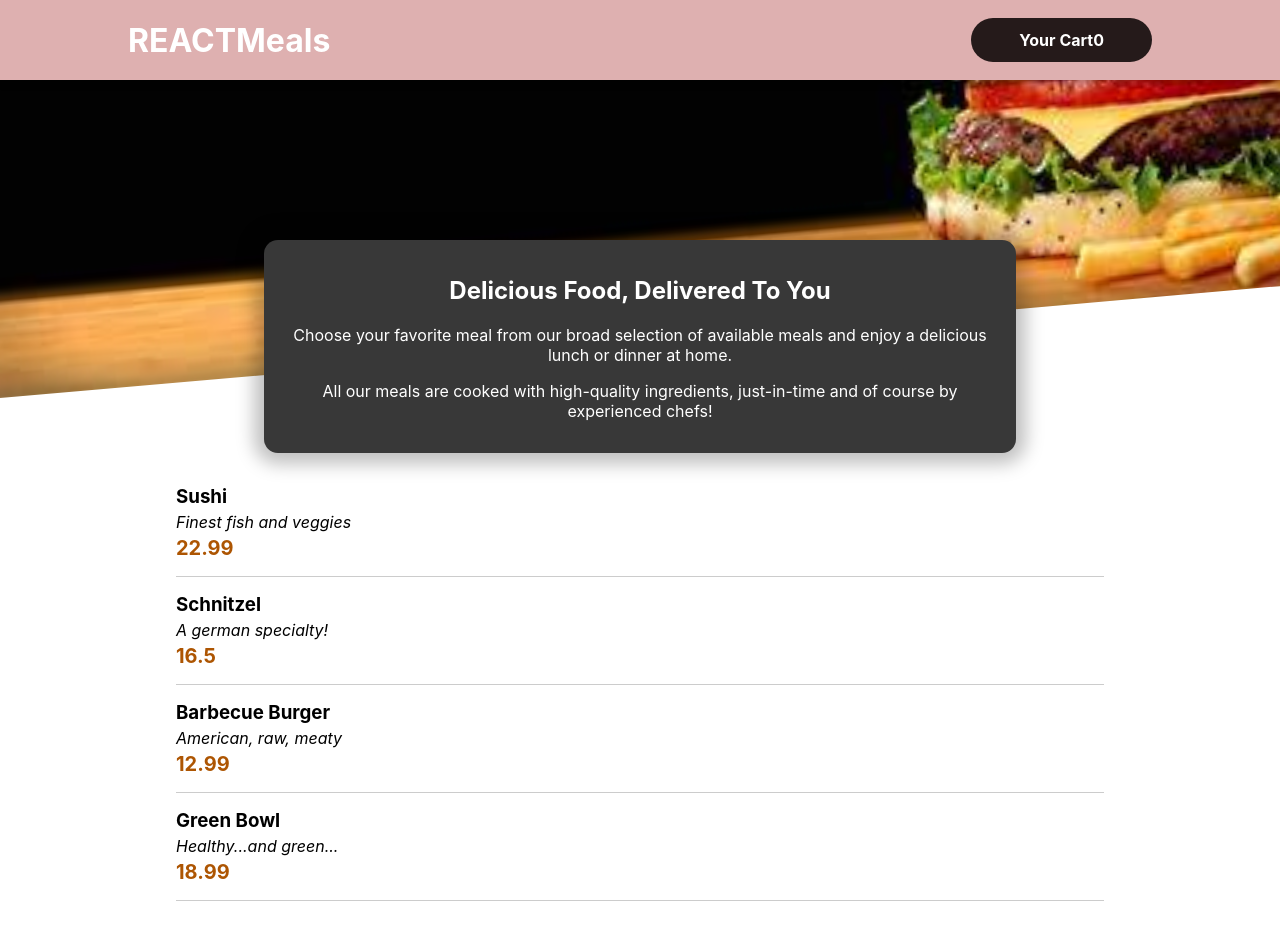
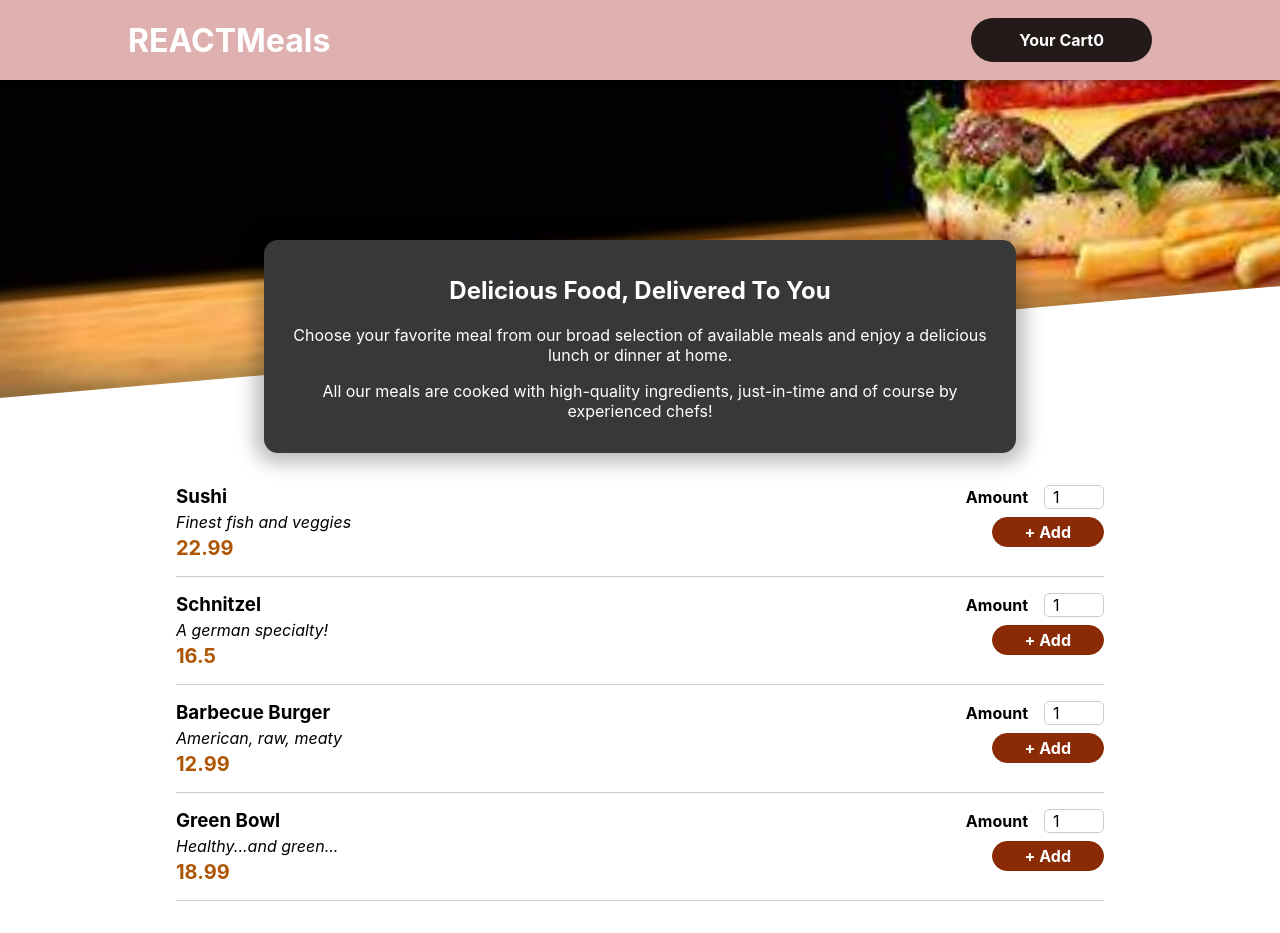
Before and after one commit to surajrai-code/resturent-website, a React (Create React App) app: page / in a window 1280 px wide. Built offline with nearby package versions, Linux system fonts and the light colour scheme.

Commit message:
Adding a form

```diff
--- a/src/components/Meals/MealItem.js
+++ b/src/components/Meals/MealItem.js
@@ -1,5 +1,5 @@
 import React from 'react'
-
+import MealItemForm from './MealItemForm';
 import classes from './MealItem.module.css';
 
 const MealItem = (props) => {
@@ -12,6 +12,7 @@
     <div className={classes.description}>{props.description}</div>
     <div className={classes.price}>{props.price}</div>
     </div>
+    <MealItemForm/>
     </li>
   )
 }
--- /dev/null
+++ b/src/components/Meals/MealItemForm.js
@@ -0,0 +1,21 @@
+import React from "react";
+import classes from './MealItemForm.module.css'
+import Input from "../UI/Input";
+const MealItemForm = (props) => {
+
+  return (
+    <form className={classes.form}>
+      <Input label='Amount' input={{
+        id:'amount',
+        type:'number',
+        min:'1',
+        max:'5',
+        step:'1',
+        defaultValue:'1'
+      }}/>
+      <button> + Add</button>
+    </form>
+  );
+};
+
+export default MealItemForm;
--- /dev/null
+++ b/src/components/Meals/MealItemForm.module.css
@@ -0,0 +1,20 @@
+.form {
+    text-align: right;
+  }
+
+  .form button {
+    font: inherit;
+    cursor: pointer;
+    background-color: #8a2b06;
+    border: 1px solid #8a2b06;
+    color: white;
+    padding: 0.25rem 2rem;
+    border-radius: 20px;
+    font-weight: bold;
+  }
+
+  .form button:hover,
+  .form button:active {
+    background-color: #641e03;
+    border-color: #641e03;
+  }
--- /dev/null
+++ b/src/components/UI/Input.js
@@ -0,0 +1,12 @@
+import React from 'react'
+import classses from './Input.module.css'
+const Input = React.forwardRef((props, ref) => {
+  return (
+    <div className={ classses.input}>
+      <label htmlFor={props.input.id}>{props.label}</label>
+      <input ref={ref} {...props.input}/>
+    </div>
+  )
+});
+
+export default Input;
--- /dev/null
+++ b/src/components/UI/Input.module.css
@@ -0,0 +1,18 @@
+.input {
+    display: flex;
+    align-items: center;
+    margin-bottom: 0.5rem;
+  }
+
+  .input label {
+    font-weight: bold;
+    margin-right: 1rem;
+  }
+
+  .input input {
+    width: 3rem;
+    border-radius: 5px;
+    border: 1px solid #ccc;
+    font: inherit;
+    padding-left: 0.5rem;
+  }
```
